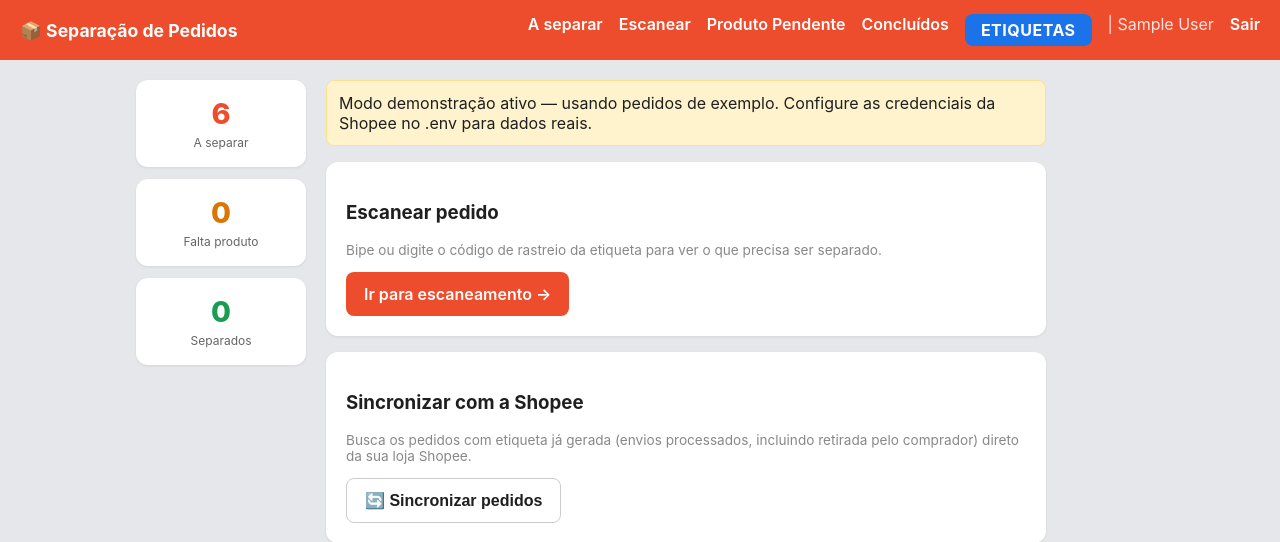
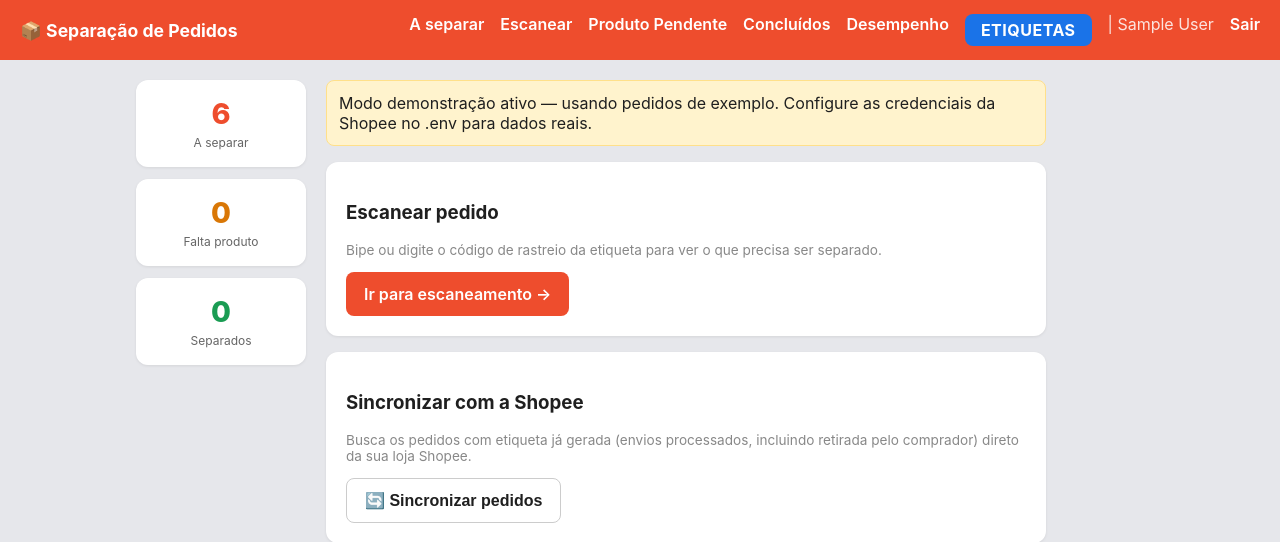
Before and after one commit to Lucasgomesdss/shopee-dashboard, a Flask app: page / in a window 1280 px wide. Shown: the top 542 px of the page. Run offline with Flask 3, Linux system fonts and the light colour scheme; the visitor is signed in with stand-in values (Sample User, id 1); data comes from the database, SQL or seed files in the repository; data that the repository does not hold is empty.

Commit message:
Add link to desempenho panel in base.html

```diff
--- a/templates/base.html
+++ b/templates/base.html
@@ -14,6 +14,7 @@
       <a href="{{ url_for('scan') }}">Escanear</a>
       <a href="{{ url_for('pending_tab') }}">Produto Pendente</a>
       <a href="{{ url_for('completed_tab') }}">Concluídos</a>
+      <a href="{{ url_for('desempenho.painel') }}">Desempenho</a>
       <a href="{{ url_for('lotes.painel') }}" style="background:#1a73e8;color:#fff;padding:6px 16px;border-radius:8px;font-weight:700;letter-spacing:.5px">ETIQUETAS</a>
       {% if employee_name %}<span style="opacity:.85">| {{ employee_name }}</span> <a href="{{ url_for('logout') }}">Sair</a>{% endif %}
     </nav>
```
